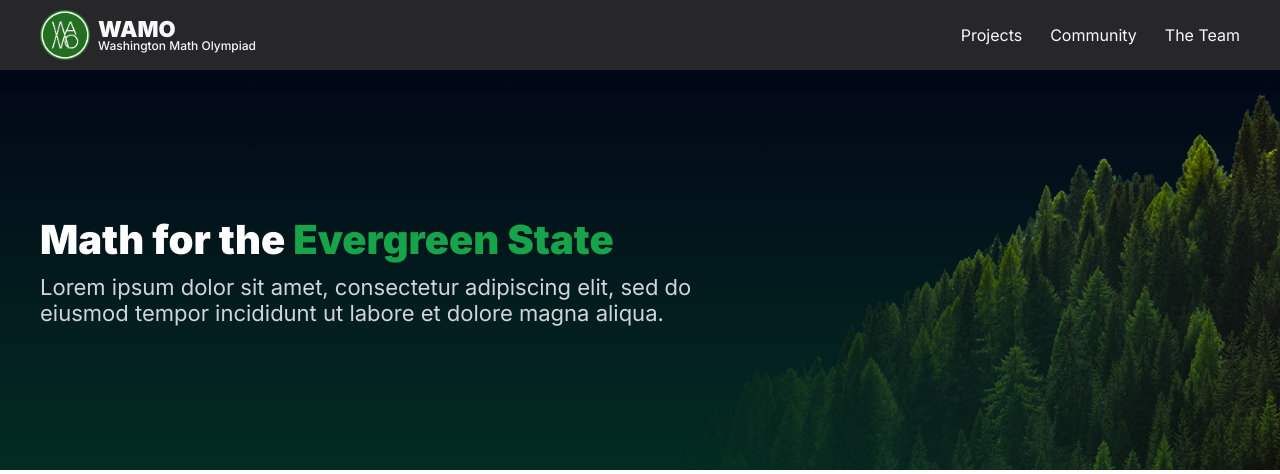
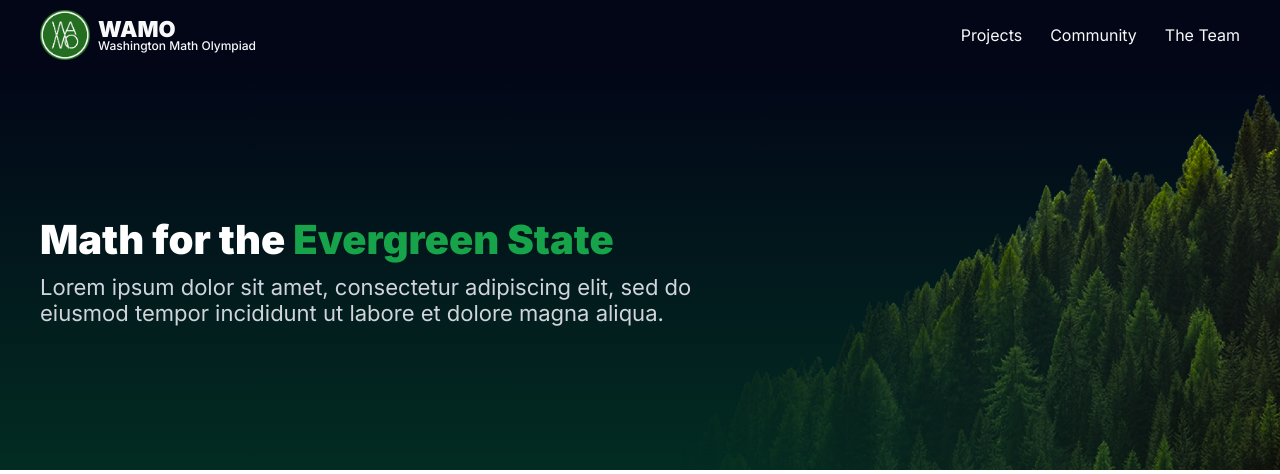
Before and after one commit to actiniumn404/WAMO, a Flask app: page / in a window 1280 px wide. Shown: the top 474 px of the page. Run offline with Flask 3, Linux system fonts and the light colour scheme; some libraries are stand-ins or nearby versions.

Commit message:
I like this header color more

```diff
--- a/static/styles/design.css
+++ b/static/styles/design.css
@@ -8,7 +8,7 @@
     --width: 1200px;
     --padding: calc(50vw - var(--width) / 2);
 
-    --nav-background: #27272a;
+    --nav-background: #020617;
 }
 
 html{
```
